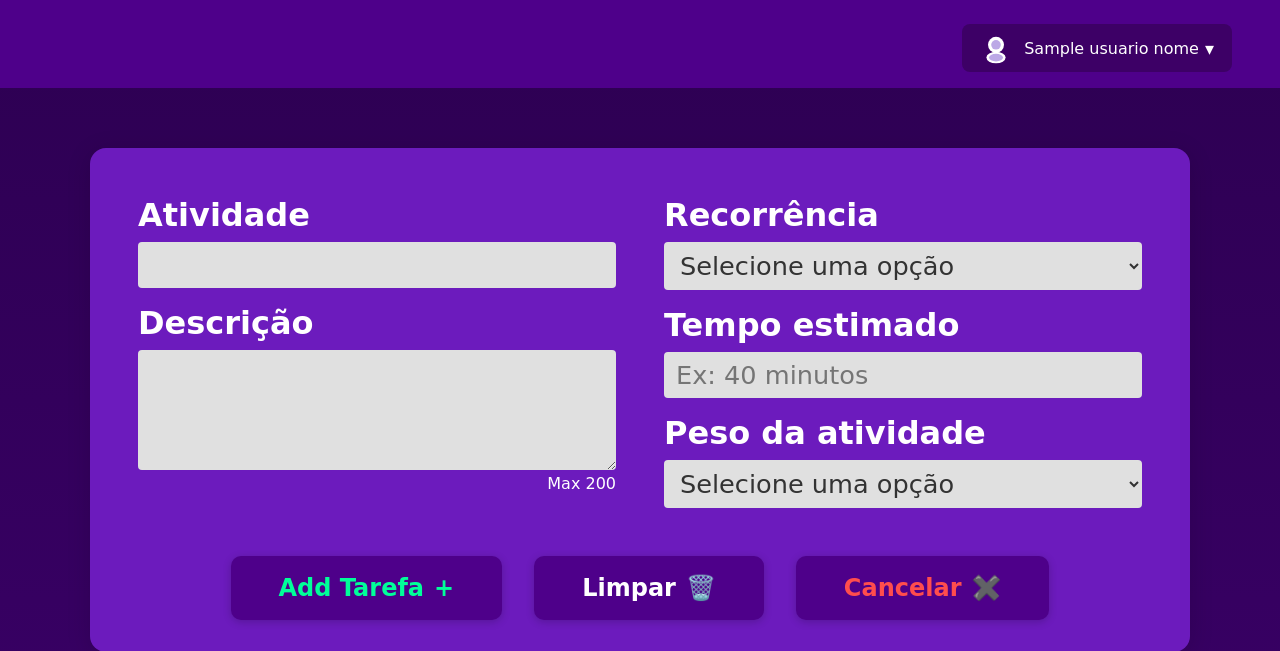
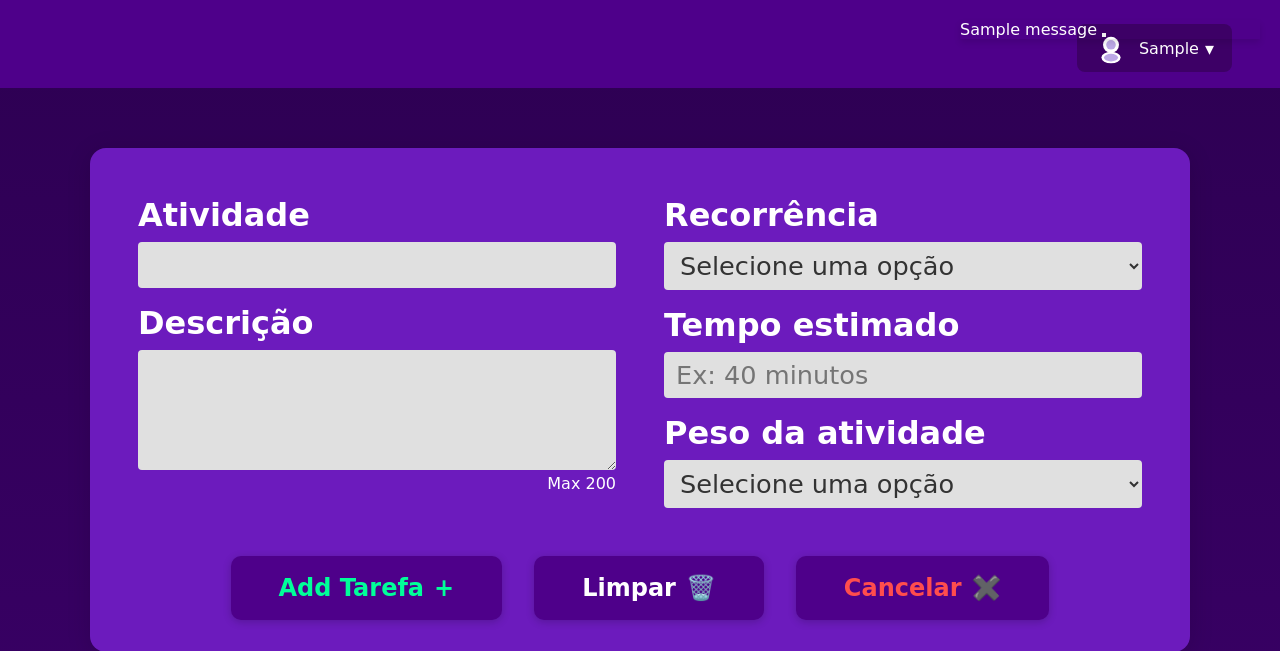
Before and after one commit to lucasminozzo/PI1-GamefyME, a Django app: template gamefyme/atividades/templates/atividades/cadastro_atividade.html in a window 1280 px wide. Shown: the top 651 px of the page. Run offline with Django 5.2, Linux system fonts and the light colour scheme; tables that the repository leaves empty hold one stand-in row (values such as "Sample post"); the template is opened without the code that fills it: values that come from a table or form of the project are taken from there, most other values are stand-ins (such as "Sample title", 1, 10 or a date in 2020); one stand-in notice (Sample message) is shown; some web fonts are replaced.

Commit message:
Mudançar no login

```diff
--- a/gamefyme/atividades/forms.py
+++ b/gamefyme/atividades/forms.py
@@ -4,7 +4,4 @@ from .models import Atividade
 class AtividadeForm(forms.ModelForm):
     class Meta:
         model = Atividade
-        fields = ['nmatividade', 'dsatividade', 'recorrencia', 'tpestimado', 'peso']
-        widgets = {
-            'dsatividade': forms.Textarea(attrs={'maxlength': 200}),
-        }
+        exclude = ['situacao', 'dtatividade', 'dtatividaderealizada', 'expatividade']
--- a/gamefyme/atividades/static/css/cadastro_atividade.css
+++ b/gamefyme/atividades/static/css/cadastro_atividade.css
@@ -181,7 +181,18 @@ header {
 a {
     text-decoration: none;
 }
+.messages {
+    position: fixed;
+    top: 20px;
+    right: 20px;
+    z-index: 1000;
+    min-width: 300px;
+}
 
+.alert {
+    margin-bottom: 10px;
+    box-shadow: 0 4px 6px rgba(0, 0, 0, 0.1);
+}
 @media (max-width: 1100px) {
     .main-container {
         width: 98vw;
--- a/gamefyme/atividades/templates/atividades/cadastro_atividade.html
+++ b/gamefyme/atividades/templates/atividades/cadastro_atividade.html
@@ -20,16 +20,37 @@
                 }
             }
         }
+        document.addEventListener('DOMContentLoaded', function() {
+            // Fecha automaticamente as mensagens após 5 segundos
+            setTimeout(function() {
+                var alerts = document.querySelectorAll('.alert');
+                alerts.forEach(function(alert) {
+                    var bsAlert = new bootstrap.Alert(alert);
+                    bsAlert.close();
+                });
+            }, 5000);
+        });
     </script>
 </head>
 <body>
 
     {% include 'header.html'%}
 
-    <form class="form-container" method="post" action="">
+    {% if messages %}
+        <div class="messages">
+            {% for message in messages %}
+            <div class="alert alert-{% if message.tags %}{{ message.tags }}{% endif %} alert-dismissible fade show" role="alert">
+                {{ message }}
+                <button type="button" class="btn-close" data-bs-dismiss="alert" aria-label="Close"></button>
+            </div>
+            {% endfor %}
+        </div>
+    {% endif %}
+    <form action="{% url 'atividades:atividade' %}" class="form-container" method="post">
         {% csrf_token %}
         <div class="form-grid">
             <div>
+                <input type="hidden" id="idusuario" name="idusuario" maxlength="100" value="{{ usuario.idusuario }}">
                 <div class="form-group">
                     <label for="nmatividade">Atividade</label>
                     <input type="text" id="nmatividade" name="nmatividade" maxlength="100" required>
@@ -45,7 +66,7 @@
                     <label for="recorrencia">Recorrência</label>
                     <select id="recorrencia" name="recorrencia" required>
                         <option value="">Selecione uma opção</option>
-                        <option value="unica">Única</option>
+                        <option value="unica">Diária</option>
                         <option value="habitual">Habitual</option>
                     </select>
                 </div>
--- a/gamefyme/services/login_service.py
+++ b/gamefyme/services/login_service.py
@@ -10,7 +10,5 @@ def is_usuario_logado(request):
 
 def get_usuario_logado(request):
     usuario_id = request.session.get('usuario_id')
-    return Usuario.objects.get(pk=usuario_id)
-
-def get_nome_usuario_logado(request):
-    return request.session.get('usuario_nome')
+    usuario = Usuario.objects.get(pk=usuario_id)
+    return usuario
--- a/gamefyme/usuarios/templates/header.html
+++ b/gamefyme/usuarios/templates/header.html
@@ -10,7 +10,7 @@
                     <ellipse cx="50" cy="80" rx="22" ry="12" fill="#bca8e6"/>
                 </svg>
             </span>
-            <span style="font-size: 16px; margin-left: 4px;">{{ usuario_nome }}</span>
+            <span style="font-size: 16px; margin-left: 4px;">{{ usuario.nmusuario }}</span>
             <span style="font-size: 18px; margin-left: 2px;">&#9662;</span>
         </button>
         <div id="user-dropdown" class="user-dropdown">
--- a/gamefyme/usuarios/views.py
+++ b/gamefyme/usuarios/views.py
@@ -108,5 +108,5 @@ def main(request):
     if(not login_service.is_usuario_logado(request)):
         return redirect('auth:login')
 
-    nome = login_service.get_nome_usuario_logado(request)
-    return render(request, 'main.html', {'usuario_nome': nome})
+    usuario = login_service.get_usuario_logado(request)
+    return render(request, 'main.html', {'usuario': usuario})
```
Also changed, not shown: gamefyme/atividades/models.py (+8 -2 lines), gamefyme/atividades/views.py (+14 -5 lines), gamefyme/atividades/migrations/0001_initial.py (added), gamefyme/atividades/migrations/0002_remove_atividade_idatividade_atividade_id_and_more.py (added), gamefyme/atividades/migrations/0003_remove_atividade_id_atividade_idatividade.py (added), gamefyme/usuarios/migrations/0002_initial.py (added).
